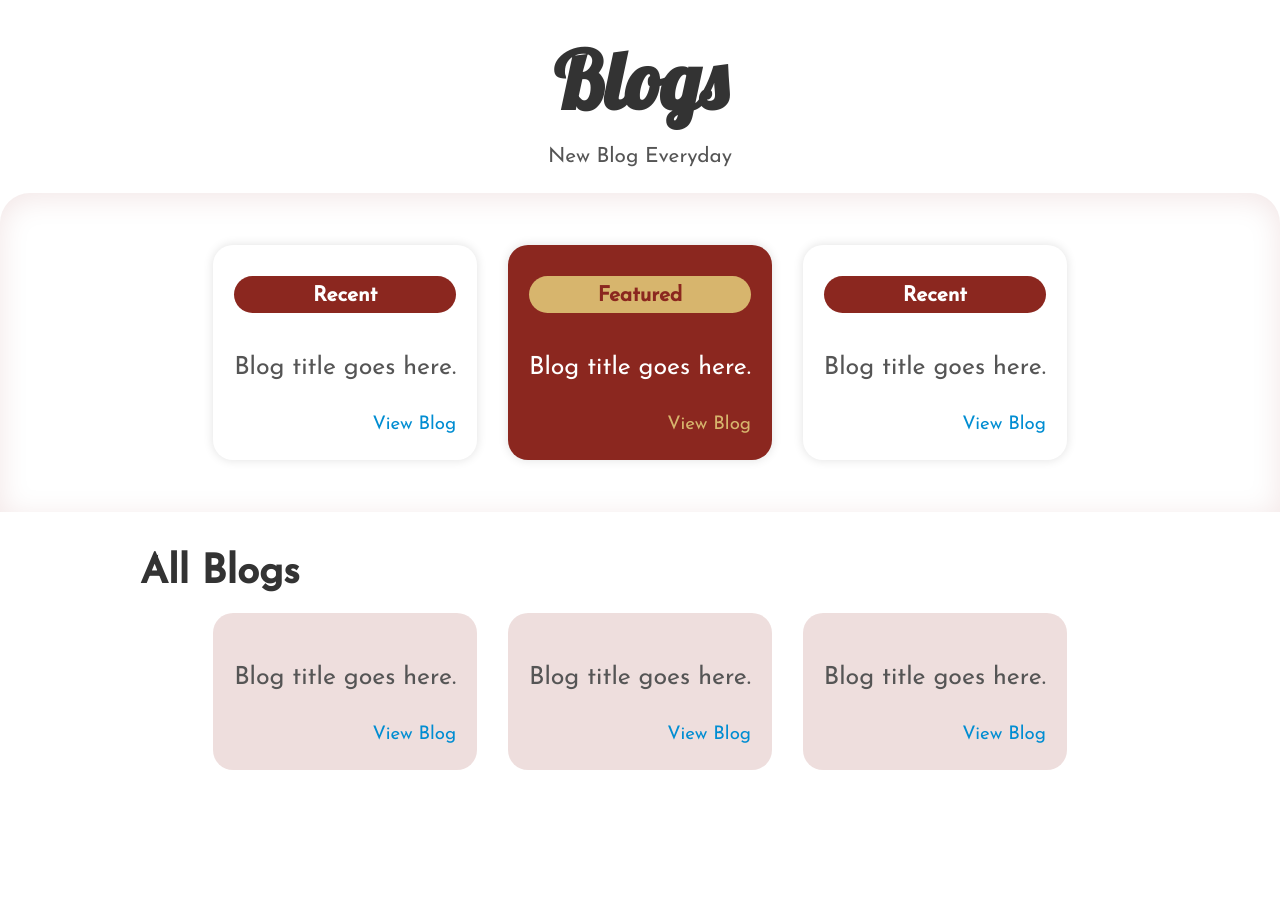
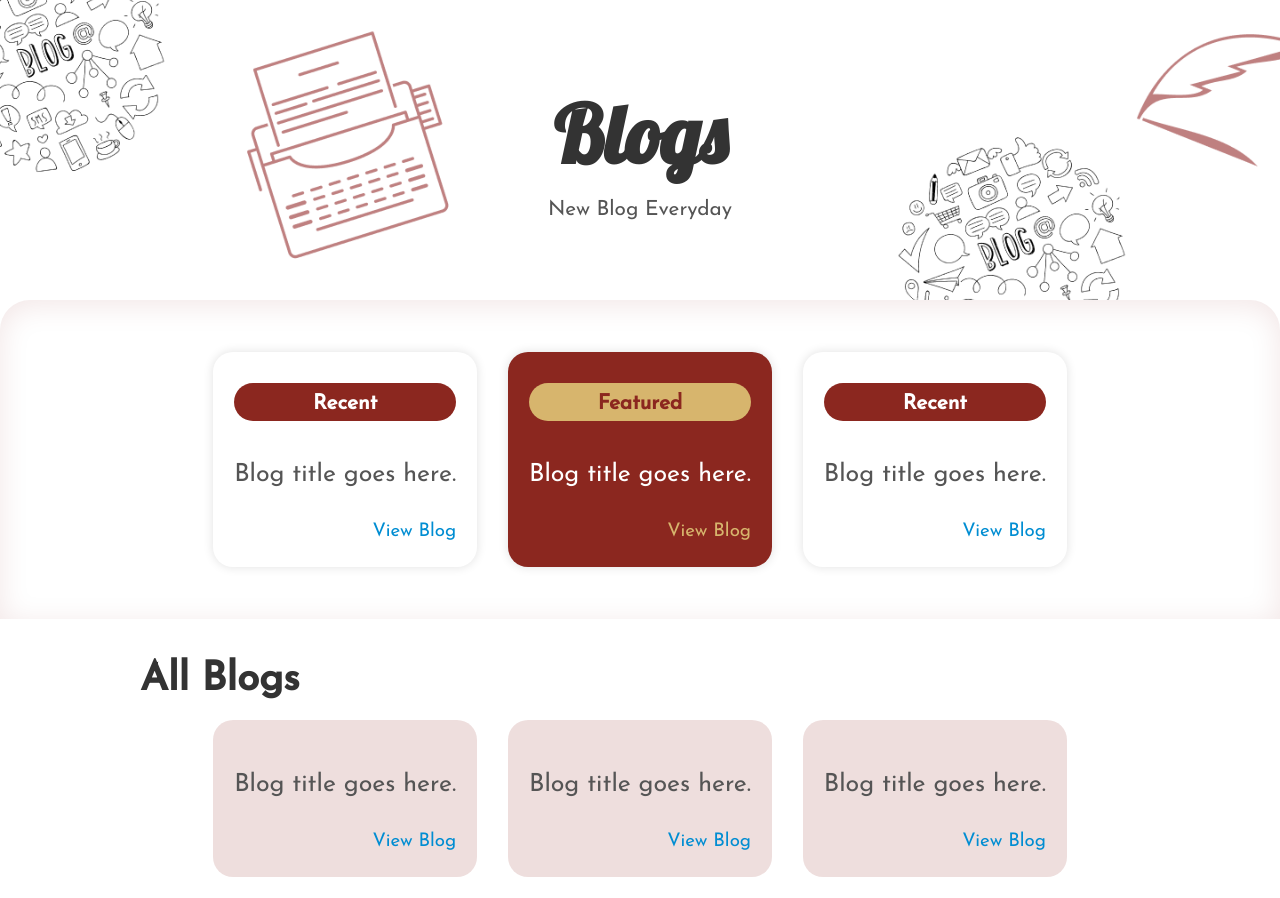
Before and after one commit to yash-drona/blog.bvoc, a website built with Vite: page src/index.html in a window 1280 px wide. Before the commit the page ends 800 px from the top, so only its background shows below. Built offline with nearby package versions, Linux system fonts and the light colour scheme.

Commit message:
Added background-image to the hero section

```diff
--- a/src/css/style.css
+++ b/src/css/style.css
@@ -170,6 +170,12 @@ header {
 .hero {
   display: grid;
   place-items: center;
+  align-content: center;
+  background-image: url(../images/home-banner-1x.png);
+  background-size: cover;
+  background-repeat: no-repeat;
+  background-position: center;
+  min-height: 300px;
 }
 
 .hero__title {
```
Also changed, not shown: src/images/home-banner-1x.png (added).
